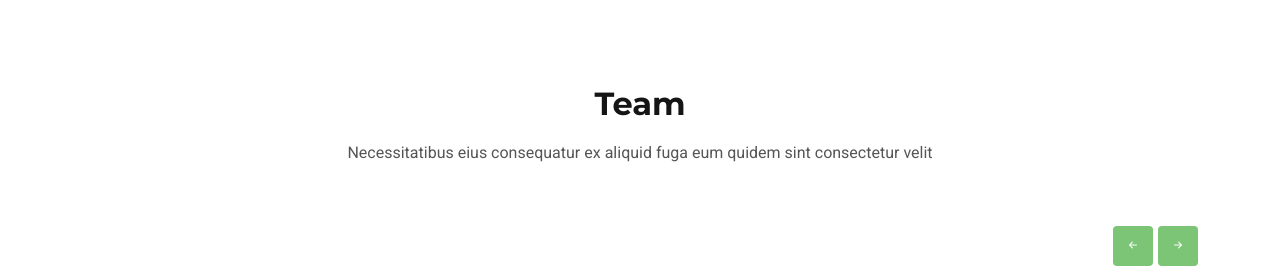
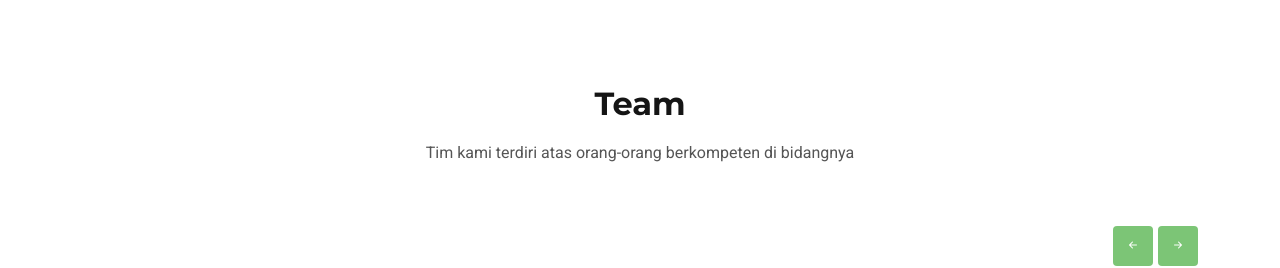
Before and after one commit to GaJeLAs-G4/webku, a plain HTML site: page index.html in a window 1280 px wide. Shown: the part 7040-7308 px from the top of the page. Drawn offline with Linux system fonts and the light colour scheme.

Commit message:
Update index.html

```diff
--- a/index.html
+++ b/index.html
@@ -740,7 +740,7 @@
       <!-- Section Title -->
       <div class="container section-title" data-aos="fade-up">
         <h2>Team</h2>
-        <p>Necessitatibus eius consequatur ex aliquid fuga eum quidem sint consectetur velit</p>
+        <p>Tim kami terdiri atas orang-orang berkompeten di bidangnya</p>
       </div><!-- End Section Title -->
       <div class="site-section slider-team-wrap">
         <div class="container">
```
